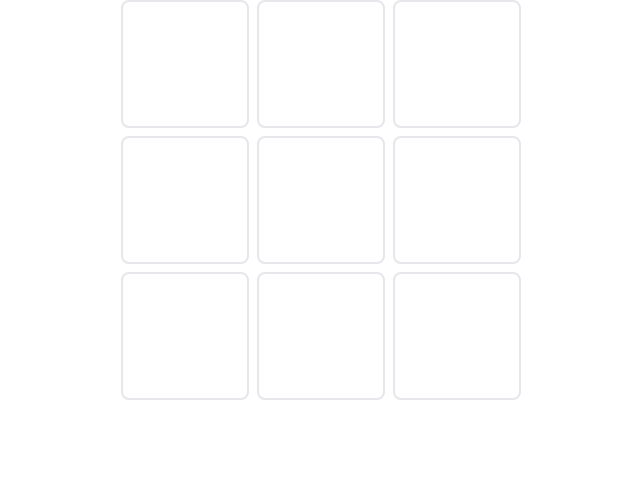
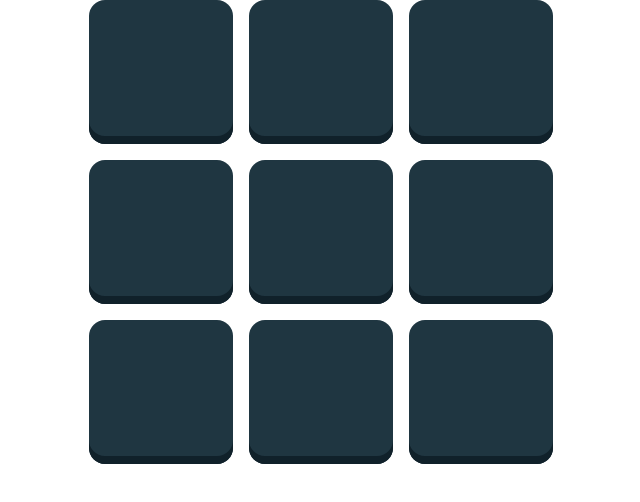
Before and after one commit to AnwarAsry/TicTacToe, a Vue app: page / in a window 1280 px wide. Both pictures are taken after typing "Sample", "Sample" into the empty fields and a click on the button "Start Game". Shown: the top 502 px of the page, without its empty margins (319-959 px from the left). Built offline with nearby package versions, Linux system fonts and the light colour scheme.

Commit message:
added box shadow style and new cell style

```diff
--- a/src/App.vue
+++ b/src/App.vue
@@ -95,7 +95,7 @@ const resetGame = () => {
 <template>
 	<PlayerForm v-if="players.length !== 2" :players="players" @addPlayers="addPlayers" />
 	<section v-else class="flex flex-col items-center gap-12">
-		<div class="w-fit grid grid-cols-3 grid-rows-3 gap-2">
+		<div class="w-fit grid grid-cols-3 grid-rows-3 gap-4">
 			<Cell v-for="(cell, index) in grid" :key="index" :cell="cell" :cellPosition="index"
 				@place-marker="makeMove">
 				{{ cell?.marker }}
--- a/src/components/Cell.vue
+++ b/src/components/Cell.vue
@@ -11,12 +11,10 @@ const emit = defineEmits<{
 </script>
 
 <template>
-    <span
-        class="size-32 flex justify-center items-center border-2 rounded-lg text-8xl font-bold uppercase transition-colors ease-in"
-        :class="{
-            'cursor-default': props.cell !== null,
-            'cursor-pointer hover:bg-blue-50/5': props.cell === null
-        }" @click="emit('placeMarker', props.cellPosition)">
+    <span class="size-36 flex justify-center items-center rounded-2xl shadow-cell bg-[#1F3641]" :class="{
+        'cursor-default': props.cell !== null,
+        'cursor-pointer': props.cell === null
+    }" @click="emit('placeMarker', props.cellPosition)">
         <slot></slot>
     </span>
 </template>
--- a/src/components/PlayerForm.vue
+++ b/src/components/PlayerForm.vue
@@ -29,7 +29,7 @@ const handleSubmit = () => {
             <PlayerInput label="Enter Player name for: O" v-model="playerTwoInp" />
         </div>
         <button type="submit"
-            class="bg-blue-500 hover:bg-blue-400 text-white font-bold py-2 px-4 border-b-4 border-blue-700 hover:border-blue-500 rounded">
+            class="bg-blue-500 hover:bg-blue-400 text-white font-bold py-2 px-4 border-b-4 border-blue-700 hover:border-blue-500 rounded-lg">
             Start Game
         </button>
     </form>
--- a/src/components/RestartButton.vue
+++ b/src/components/RestartButton.vue
@@ -7,7 +7,7 @@ const emit = defineEmits<{
 
 <template>
     <button
-        class="px-4 py-2 text-white font-bold rounded border-b-4 border-blue-700 bg-blue-500 hover:bg-blue-400 hover:border-blue-500"
+        class="px-4 py-2 rounded-lg border-b-4 border-blue-700 text-white font-bold bg-blue-500 hover:bg-blue-400 hover:border-blue-500"
         @click="emit('resetGame')">
         Play again
     </button>
--- a/tailwind.config.js
+++ b/tailwind.config.js
@@ -5,7 +5,11 @@ export default {
     "./src/**/*.{vue,js,ts,jsx,tsx}",
   ],
   theme: {
-    extend: {},
+    extend: {
+      boxShadow: {
+        'cell': 'inset 0 -8px 0 #10212a',
+      }
+    },
   },
   plugins: [],
 }
```
